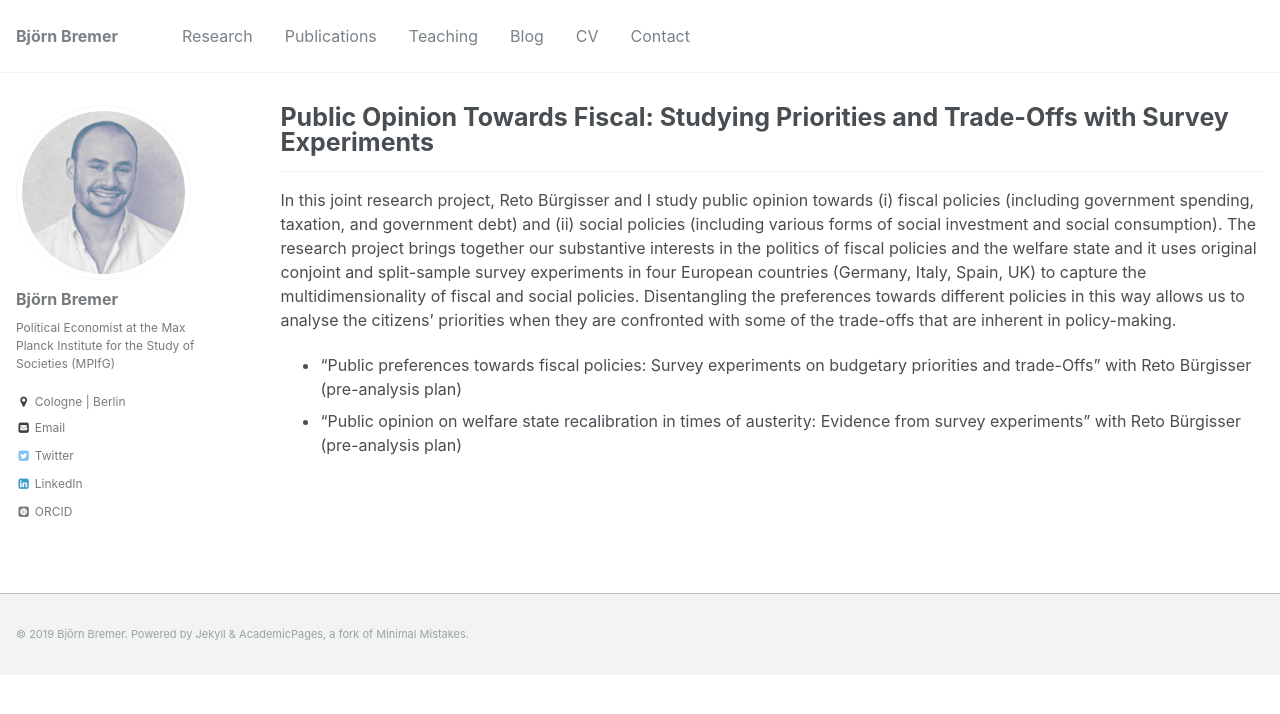
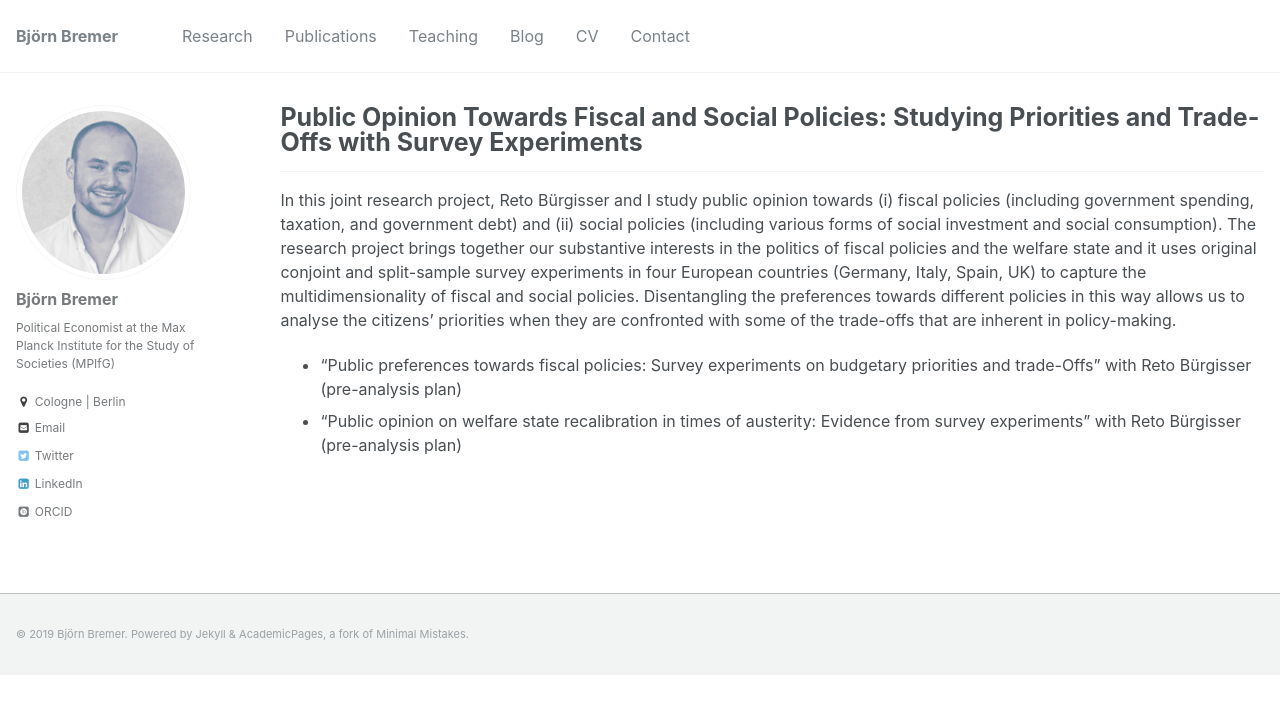
Before and after one commit to bjoernbremer/bjoernbremer.github.io, a Jekyll site: the page built from _projects/3_fiscal_trade-offs.md, in a window 1280 px wide. Shown: the top 714 px of the page. Built offline with Jekyll 4.4.1, drawn with Linux system fonts in a browser that asks for light colours; some web fonts are replaced.

Commit message:
update website

```diff
--- a/_projects/3_fiscal_trade-offs.md
+++ b/_projects/3_fiscal_trade-offs.md
@@ -1,5 +1,5 @@
 ---
-title: "Public Opinion Towards Fiscal: Studying Priorities and Trade-Offs with Survey Experiments"
+title: "Public Opinion Towards Fiscal and Social Policies: Studying Priorities and Trade-Offs with Survey Experiments"
 collection: projects
 permalink: /projects/fiscal_trade-offs
 ---
```
